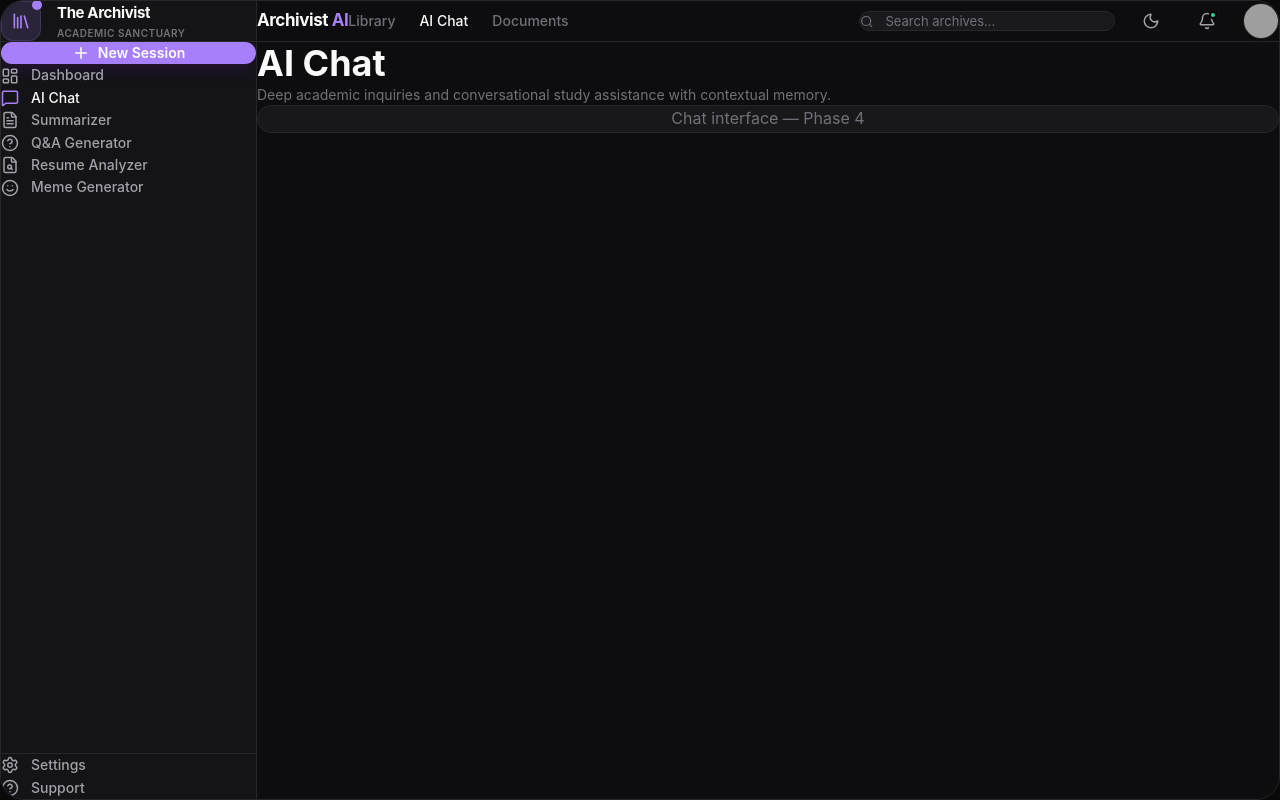
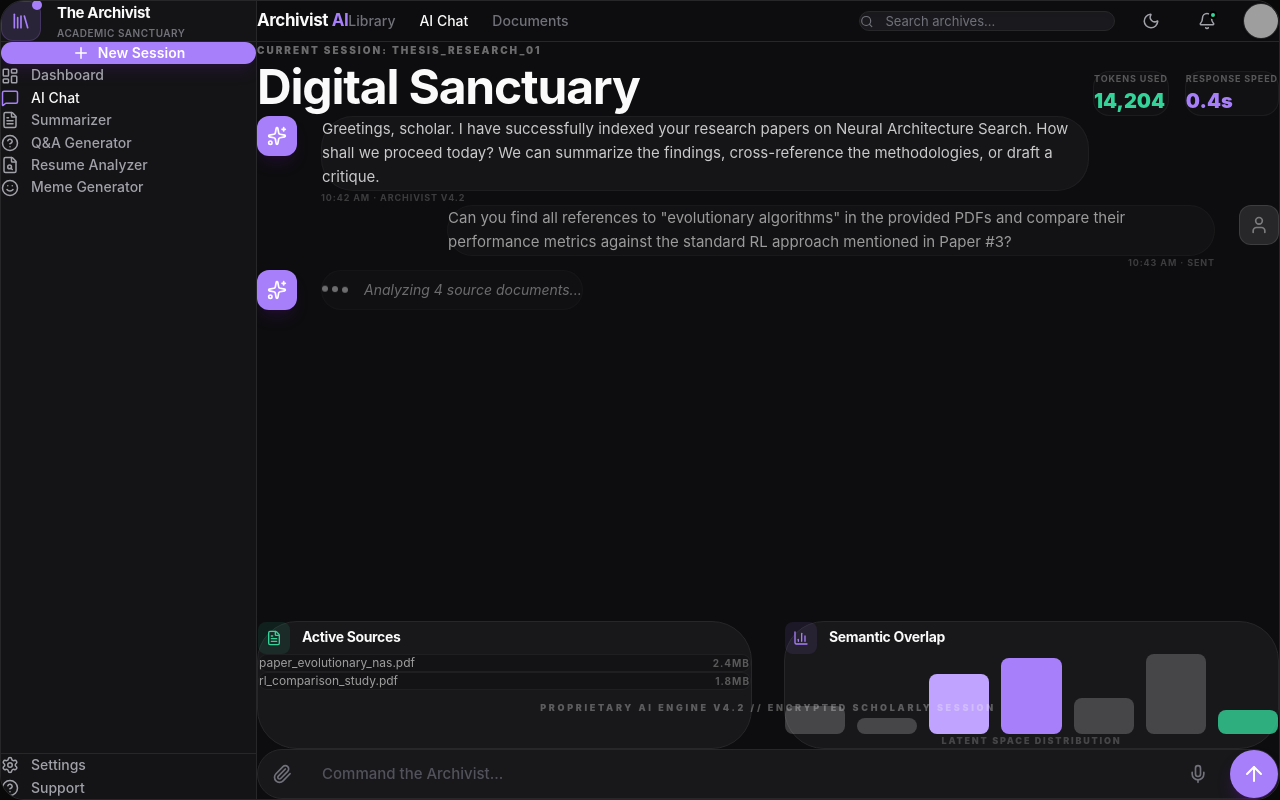
Before and after one commit to sudip-kumar-prasad/Archivist_AI, a React (Vite) app in the folder client/: page /chat in a window 1280 px wide. Built offline with nearby package versions, Linux system fonts and the light colour scheme; grey boxes are pictures that could not be loaded.

Commit message:
UI: Reconstruct AI Chat interface with Digital Sanctuary theme

```diff
--- a/client/src/pages/AIChat.jsx
+++ b/client/src/pages/AIChat.jsx
@@ -1,13 +1,155 @@
-// AI Chat page — Phase 4 (Day 8–9)
+import {
+  Paperclip,
+  Mic,
+  SendActive,
+  ArrowUp,
+  FileText,
+  BarChart3,
+  Sparkles,
+  User,
+  Zap
+} from 'lucide-react'
+
 export default function AIChat() {
   return (
-    <div className="animate-fade-in">
-      <h1 className="text-4xl font-bold mb-1">AI Chat</h1>
-      <p className="text-sm mb-8" style={{ color: 'var(--text-muted)' }}>
-        Deep academic inquiries and conversational study assistance with contextual memory.
-      </p>
-      <div className="card p-8 text-center" style={{ color: 'var(--text-muted)' }}>
-        Chat interface — Phase 4
+    <div className="animate-fade-in max-w-7xl mx-auto flex flex-col h-full space-y-8 pb-12">
+      {/* Sessions Header */}
+      <div className="flex items-end justify-between">
+        <div className="space-y-3">
+          <p className="text-[10px] font-black uppercase tracking-[0.2em] opacity-40">
+            CURRENT SESSION: THESIS_RESEARCH_01
+          </p>
+          <h1 className="text-5xl font-extrabold tracking-tight">Digital Sanctuary</h1>
+        </div>
+        <div className="flex gap-4">
+          <div className="p-4 rounded-2xl bg-zinc-800/20 border border-white/5 space-y-1">
+             <p className="text-[9px] font-bold uppercase opacity-30 tracking-widest text-right">Tokens Used</p>
+             <p className="text-xl font-black text-[#34d399]">14,204</p>
+          </div>
+          <div className="p-4 rounded-2xl bg-zinc-800/20 border border-white/5 space-y-1">
+             <p className="text-[9px] font-bold uppercase opacity-30 tracking-widest text-right">Response Speed</p>
+             <p className="text-xl font-black text-[#a87ffb]">0.4s</p>
+          </div>
+        </div>
+      </div>
+
+      {/* Chat Area */}
+      <div className="flex-1 space-y-8 overflow-y-auto px-2">
+        {/* Assistant Message */}
+        <div className="flex gap-6 group">
+          <div className="w-10 h-10 rounded-xl bg-[#a87ffb] flex items-center justify-center shrink-0 shadow-lg shadow-purple-900/20">
+            <Sparkles size={20} className="text-white" />
+          </div>
+          <div className="space-y-2 max-w-3xl">
+            <div className="p-8 rounded-[2rem] bg-zinc-900 border border-white/5 text-[15px] leading-relaxed opacity-80"
+                 style={{ background: 'var(--bg-card)' }}>
+              Greetings, scholar. I have successfully indexed your research papers on Neural Architecture Search. How shall we proceed today? We can summarize the findings, cross-reference the methodologies, or draft a critique.
+            </div>
+            <p className="text-[9px] font-bold uppercase tracking-widest opacity-20 px-2 transition group-hover:opacity-40">
+              10:42 AM · ARCHIVIST V4.2
+            </p>
+          </div>
+        </div>
+
+        {/* User Message */}
+        <div className="flex flex-row-reverse gap-6 group">
+          <div className="w-10 h-10 rounded-xl bg-zinc-800 flex items-center justify-center shrink-0 border border-white/10">
+            <User size={20} className="opacity-40" />
+          </div>
+          <div className="space-y-2 max-w-3xl">
+            <div className="p-8 rounded-[2rem] bg-zinc-800/40 border border-white/5 text-[15px] leading-relaxed opacity-60">
+              Can you find all references to "evolutionary algorithms" in the provided PDFs and compare their performance metrics against the standard RL approach mentioned in Paper #3?
+            </div>
+            <p className="text-[9px] font-bold uppercase tracking-widest opacity-20 px-2 text-right transition group-hover:opacity-40">
+              10:43 AM · SENT
+            </p>
+          </div>
+        </div>
+
+        {/* Typing Indicator */}
+        <div className="flex gap-6">
+          <div className="w-10 h-10 rounded-xl bg-[#a87ffb] flex items-center justify-center shrink-0 shadow-lg shadow-purple-900/20">
+            <Sparkles size={20} className="text-white" />
+          </div>
+          <div className="flex items-center gap-4 p-5 rounded-[2rem] bg-zinc-900 border border-white/5 italic text-sm opacity-40">
+             <div className="flex gap-1">
+               <span className="w-1.5 h-1.5 rounded-full bg-white animate-bounce [animation-delay:-0.3s]"></span>
+               <span className="w-1.5 h-1.5 rounded-full bg-white animate-bounce [animation-delay:-0.15s]"></span>
+               <span className="w-1.5 h-1.5 rounded-full bg-white animate-bounce"></span>
+             </div>
+             Analyzing 4 source documents...
+          </div>
+        </div>
+      </div>
+
+      {/* Analysis Panels */}
+      <div className="grid grid-cols-1 md:grid-cols-2 gap-8">
+        <div className="p-8 rounded-[2.5rem] border space-y-6"
+             style={{ background: 'var(--bg-card)', borderColor: 'var(--border)' }}>
+          <div className="flex items-center gap-3">
+            <div className="w-8 h-8 rounded-lg bg-[#34d399]/10 flex items-center justify-center">
+              <FileText size={16} className="text-[#34d399]" />
+            </div>
+            <h3 className="text-sm font-bold tracking-tight">Active Sources</h3>
+          </div>
+          <div className="space-y-2">
+             {[
+               { name: 'paper_evolutionary_nas.pdf', size: '2.4MB' },
+               { name: 'rl_comparison_study.pdf', size: '1.8MB' }
+             ].map((s, i) => (
+               <div key={i} className="flex items-center justify-between p-4 rounded-xl bg-black/20 border border-white/5">
+                 <span className="text-xs opacity-60">{s.name}</span>
+                 <span className="text-[10px] uppercase font-bold opacity-30 tracking-widest">{s.size}</span>
+               </div>
+             ))}
+          </div>
+        </div>
+
+        <div className="p-8 rounded-[2.5rem] border space-y-6"
+             style={{ background: 'var(--bg-card)', borderColor: 'var(--border)' }}>
+          <div className="flex items-center gap-3">
+            <div className="w-8 h-8 rounded-lg bg-[#a87ffb]/10 flex items-center justify-center">
+              <BarChart3 size={16} className="text-[#a87ffb]" />
+            </div>
+            <h3 className="text-sm font-bold tracking-tight">Semantic Overlap</h3>
+          </div>
+          <div className="h-20 flex items-end gap-3 px-2">
+            {[35, 20, 75, 95, 45, 100, 30].map((h, i) => (
+              <div key={i} className={`flex-1 rounded-lg transition-all ${i >= 2 && i <= 3 ? 'opacity-100' : (i === 6 ? 'opacity-80' : 'opacity-20')}`}
+                   style={{
+                     height: `${h}%`,
+                     background: i === 2 ? '#c0a3ff' : (i === 3 ? '#a87ffb' : (i === 6 ? '#34d399' : 'white'))
+                   }}></div>
+            ))}
+          </div>
+          <p className="text-[9px] font-black uppercase tracking-[0.2em] opacity-20 text-center">Latent Space Distribution</p>
+        </div>
+      </div>
+
+      {/* Input Area */}
+      <div className="relative group">
+        <div className="absolute -top-12 left-1/2 -translate-x-1/2 text-[9px] font-black uppercase tracking-[0.3em] opacity-30 group-focus-within:opacity-50 transition">
+          PROPRIETARY AI ENGINE V4.2 // ENCRYPTED SCHOLARLY SESSION
+        </div>
+        <div className="relative flex items-center gap-4 p-3 pr-4 rounded-[2.5rem] bg-zinc-900 border transition-all group-focus-within:border-[#a87ffb]/50 group-focus-within:shadow-[0_0_50px_-12px_rgba(168,127,251,0.25)]"
+             style={{ borderColor: 'var(--border)' }}>
+          <button className="w-12 h-12 rounded-full flex items-center justify-center text-zinc-500 hover:text-white transition">
+            <Paperclip size={20} />
+          </button>
+          <input
+            type="text"
+            placeholder="Command the Archivist..."
+            className="flex-1 bg-transparent border-none outline-none text-white placeholder-zinc-600 text-[15px] font-medium"
+          />
+          <div className="flex items-center gap-3">
+            <button className="w-10 h-10 rounded-full flex items-center justify-center text-zinc-500 hover:text-white transition">
+              <Mic size={20} />
+            </button>
+            <button className="w-12 h-12 rounded-full bg-[#a87ffb] text-white flex items-center justify-center shadow-lg shadow-purple-900/40 hover:scale-105 active:scale-95 transition">
+              <ArrowUp size={24} />
+            </button>
+          </div>
+        </div>
       </div>
     </div>
   )
```
